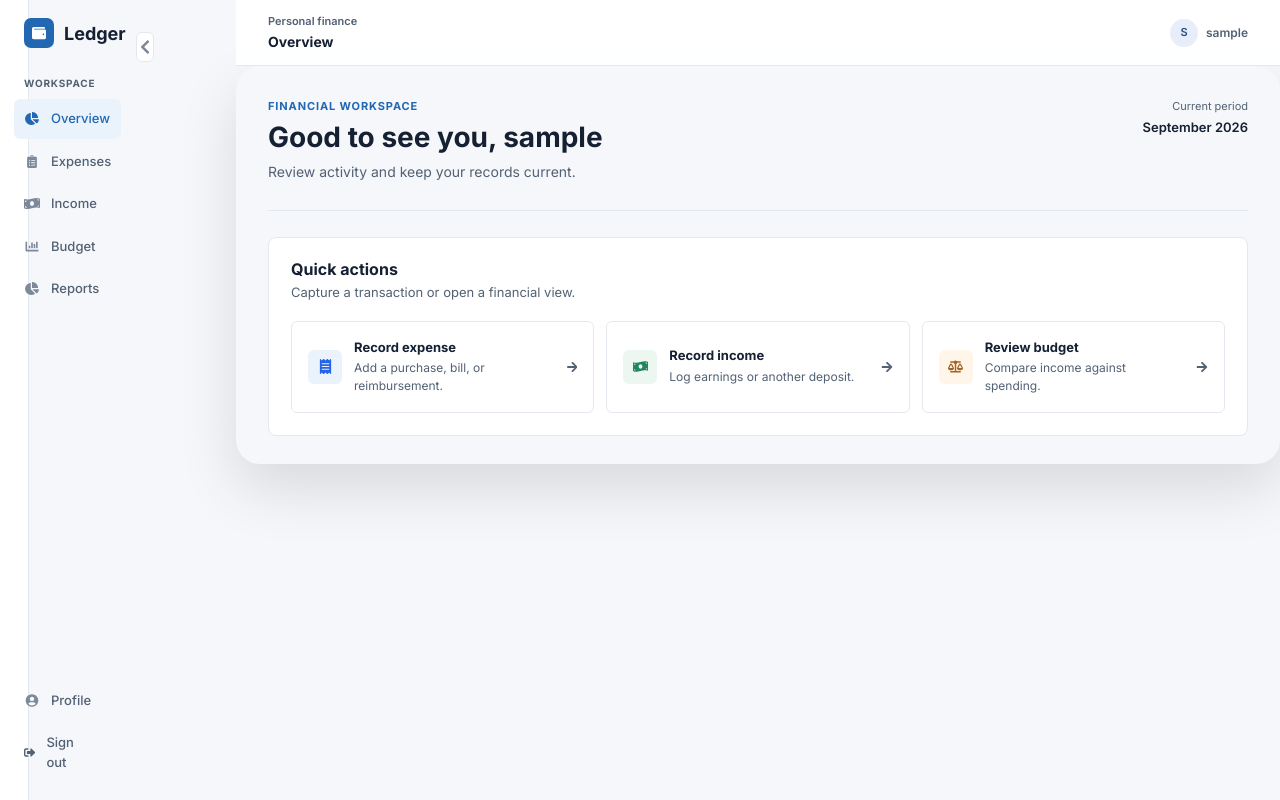
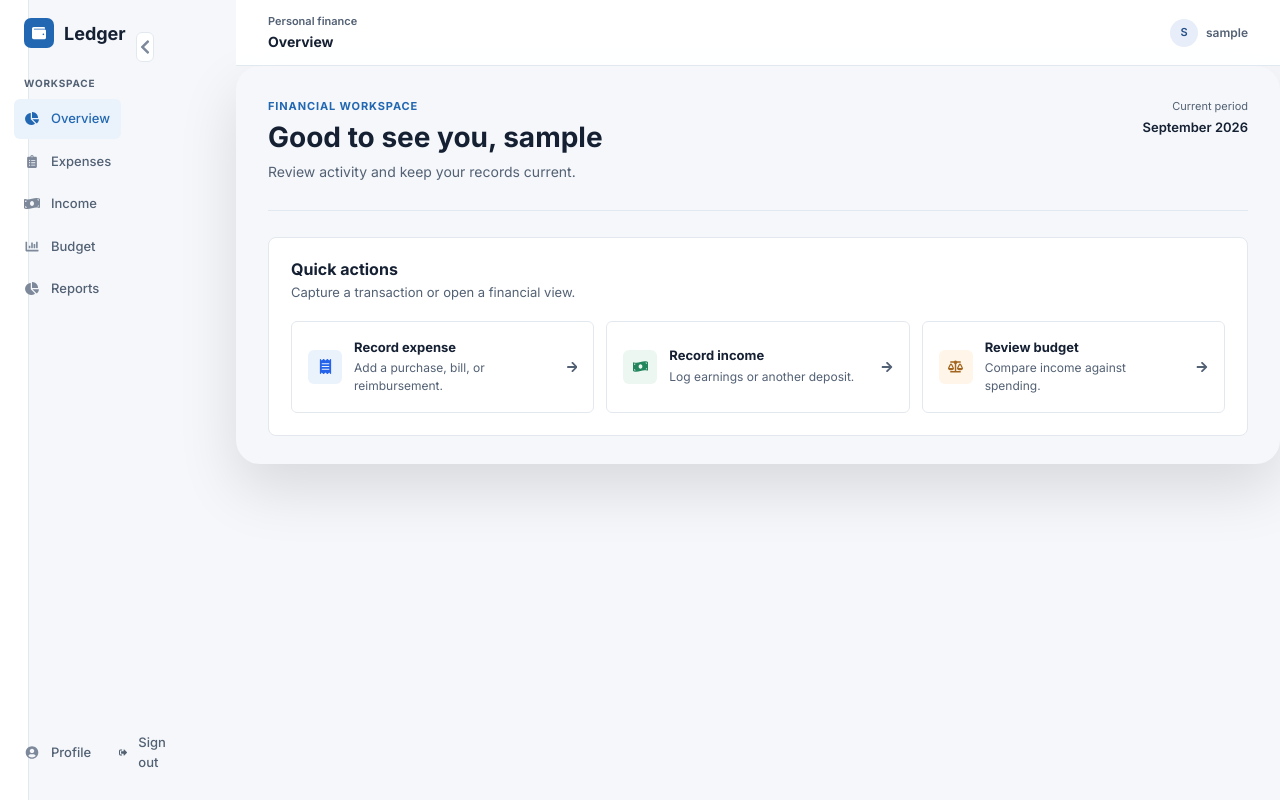
Before and after one commit to piyushmaurya04/Expense-Tracker, a React (Vite) app in the folder Frontend/: page /dashboard in a window 1280 px wide. Built offline with nearby package versions, Linux system fonts and the light colour scheme; no server answers; sample sign-in values are in the browser's storage.

Commit message:
Fix SPA reload routes and add branded favicon

```diff
--- a/Frontend/index.html
+++ b/Frontend/index.html
@@ -3,7 +3,8 @@
 
 <head>
   <meta charset="UTF-8" />
-  <link rel="icon" type="image/png" href="/favicon.png" />
+  <link rel="icon" type="image/png" href="/favicon.png?v=2" />
+  <link rel="shortcut icon" type="image/png" href="/favicon.png?v=2" />
   <meta name="viewport" content="width=device-width, initial-scale=1.0" />
   <title>Expense Tracker</title>
 
--- a/Frontend/src/Components/Navbar.css
+++ b/Frontend/src/Components/Navbar.css
@@ -502,8 +502,10 @@
 .workspace-nav-link svg { width: 16px; color: var(--text-muted); }
 .workspace-nav-link:hover, .workspace-nav-link.active { background: var(--brand-soft); color: var(--brand); }
 .workspace-nav-link.active svg { color: var(--brand); }
-.sidebar-bottom { display: grid; gap: 3px; margin-top: auto; padding-top: 16px; border-top: 1px solid var(--border-color); }
-.workspace-logout { color: var(--text-muted); cursor: pointer; padding-left: 10px; }
+.sidebar-bottom { display: grid; grid-template-columns: 1fr auto; gap: 8px; margin-top: auto; padding-top: 16px; border-top: 1px solid var(--border-color); }
+.sidebar-bottom > a,
+.sidebar-bottom > button { width: 100%; }
+.workspace-logout { color: var(--text-muted); cursor: pointer; padding-left: 10px; justify-content: center; }
 .workspace-logout:hover { color: var(--danger); background: var(--danger-soft); }
 .workspace-topbar { position: sticky; top: 0; z-index: 40; display: flex; min-height: 66px; margin-left: 236px; align-items: center; justify-content: space-between; border-bottom: 1px solid var(--border-color); background: color-mix(in srgb, var(--surface) 92%, transparent); padding: 0 32px; backdrop-filter: blur(12px); }
 .app-sidebar.is-collapsed { width: 72px; padding-left: 10px; padding-right: 10px; }
@@ -528,7 +530,7 @@
     .app-sidebar { position: static; width: 100%; min-height: auto; padding: 12px 16px; border-right: 0; border-bottom: 1px solid var(--border-color); }
     .workspace-brand { padding: 0 0 12px; }
     .nav-section-label { display: none; }
-    .sidebar-bottom { display: flex; align-items: center; justify-content: flex-end; margin-top: 12px; padding-top: 12px; border-top: 1px solid var(--border-color); }
+    .sidebar-bottom { display: grid; grid-template-columns: 1fr auto; align-items: center; margin-top: 12px; padding-top: 12px; border-top: 1px solid var(--border-color); }
     .workspace-nav { display: flex; overflow-x: auto; }
     .workspace-nav-link { flex: 0 0 auto; }
     .workspace-logout { width: auto; flex: 0 0 auto; padding: 10px 12px; }
```
